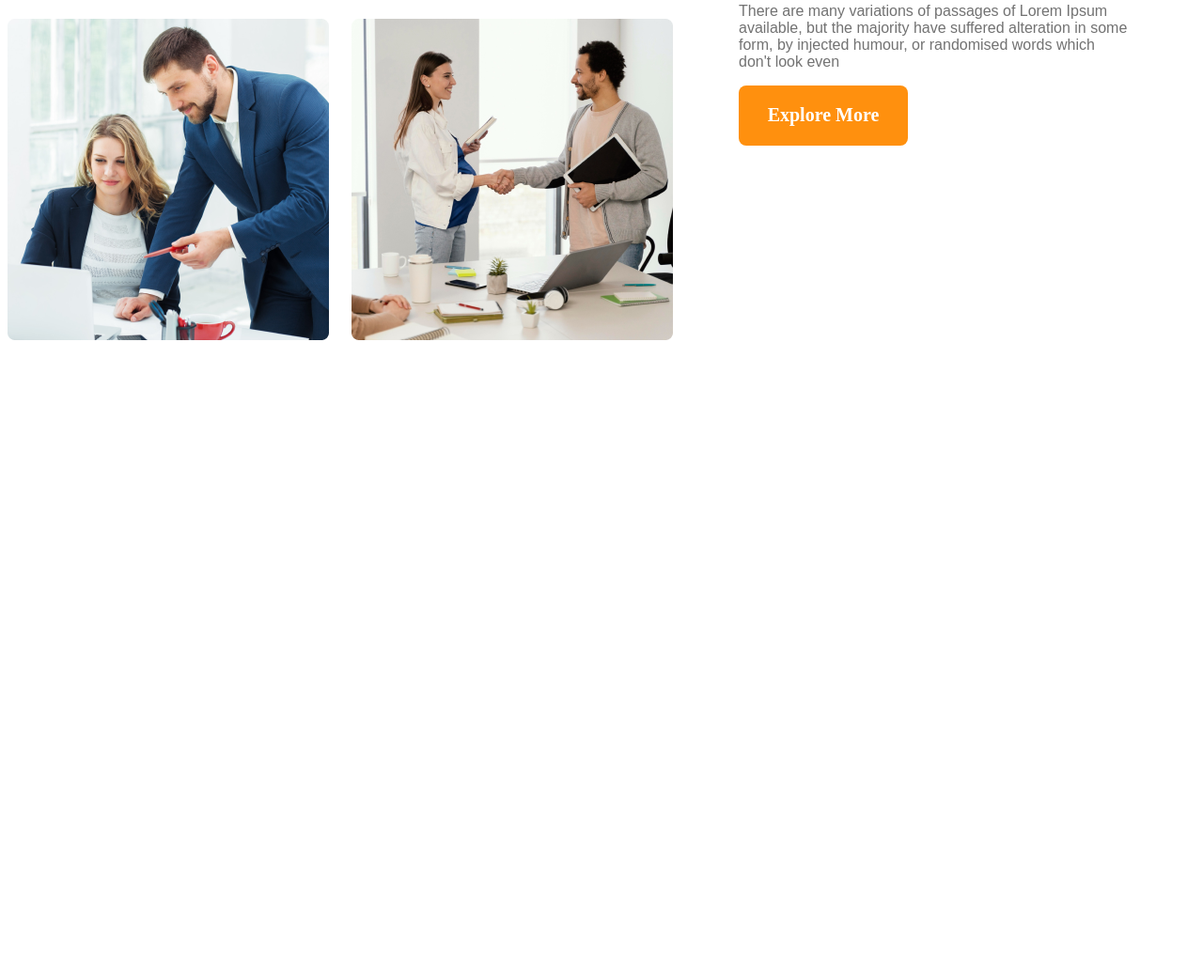
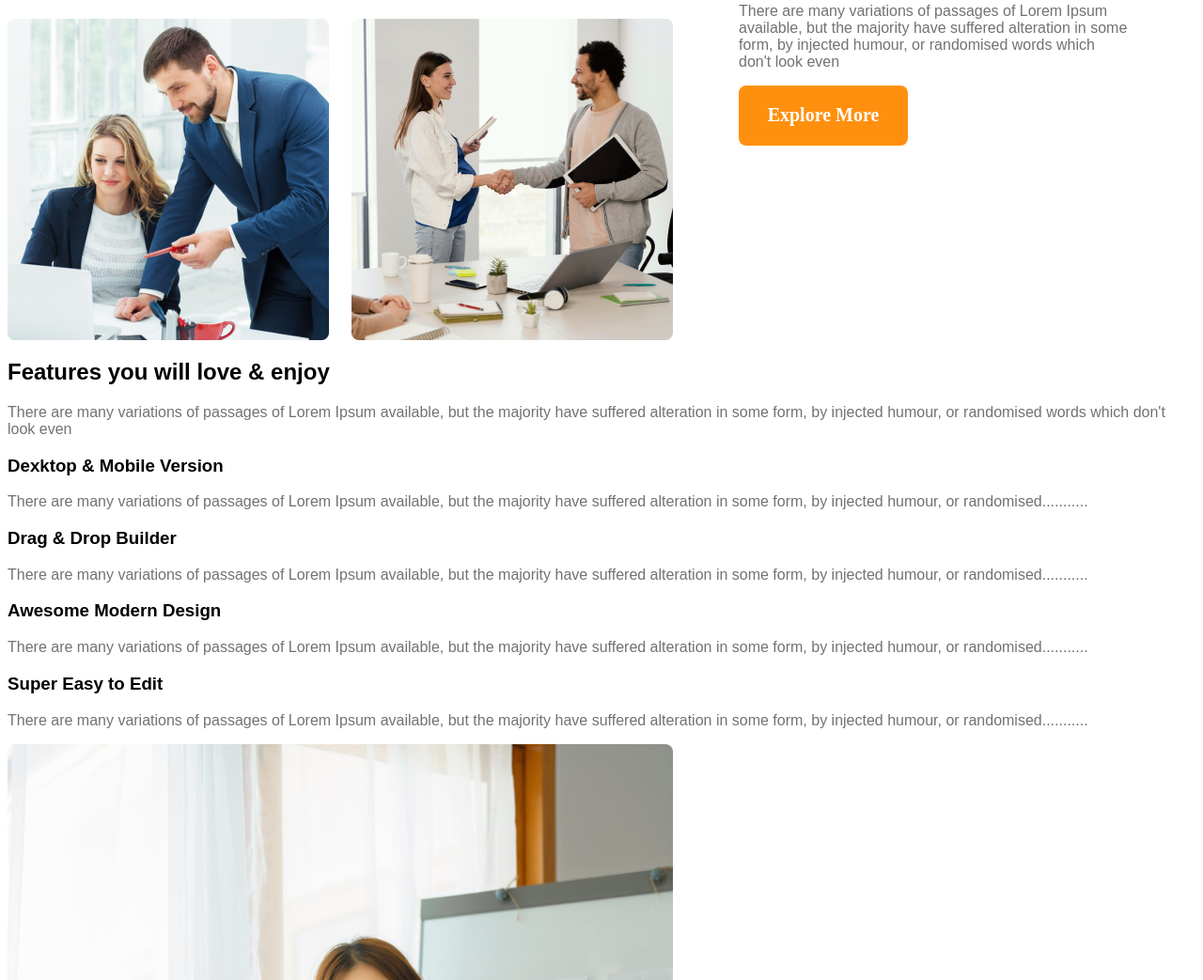
Before and after one commit to SOURAVcse9/architects, a plain HTML site: page index.html in a window 1280 px wide. Shown: the part 1277-2320 px from the top of the page at 94% size. Before the commit the page ends 1647 px from the top, so only its background shows below. Drawn offline with Linux system fonts and the light colour scheme.

Commit message:
finished the service work

```diff
--- a/index.html
+++ b/index.html
@@ -25,7 +25,7 @@
             <div class="bannar-content">
             <h1 class="bannar-title">Brand New Group of Architects
                 </h1>
-                <p class="title-discreption">
+                <p class="discreption">
                     There are many variations of passages of Lorem Ipsum available, but the majority have suffered alteration in some form, by injected humour, or randomised words which don't look even
                 </p>
             <button class="btn-primary">Explore More</button><br>
@@ -51,14 +51,50 @@
     </div>
     <div class="feature-discreption">
 <h3 class="feature-discreption-title"><span class="quick">Quick list</span><span class="of-our"> of Our </span><span class="featur">Features</span></h3>
-<p class="title-discreption">
+<p class="discreption">
     There are many variations of passages of Lorem Ipsum available, but the majority have suffered alteration in some form, by injected humour, or randomised words which don't look even
 </p>
 <button class="btn-primary">Explore More</button>
 
     </div>
 </section>
+<!-- service section -->
+<section class="service-container">
+    <div class="service-discreption">
+        <div class="service-title">
+           <h1> Features you will love & enjoy
+        </h1>
+        <p class="discreption">There are many variations of passages of Lorem Ipsum available, but the majority have suffered alteration in some form, by injected humour, or randomised words which don't look even</p>
+    </div>
+<!-- .service$*4>h3+p -->
+<div class="service1">
+    <h3 class="service-name">Dexktop & Mobile Version</h3>
+    <p class="discreption">There are many variations of passages of Lorem Ipsum available, but the majority have suffered alteration in some form, by injected humour, or randomised...........</p>
+</div>
 
+<div class="service2">
+    <h3 class="service-name">Drag & Drop Builder</h3>
+    <p class="discreption">There are many variations of passages of Lorem Ipsum available, but the majority have suffered alteration in some form, by injected humour, or randomised...........</p>
+</div>
+<div class="service3">
+    <h3 class="service-name">Awesome Modern Design</h3>
+    <p class="discreption">There are many variations of passages of Lorem Ipsum available, but the majority have suffered alteration in some form, by injected humour, or randomised...........</p>
+</div>
+
+<div class="service4">
+    <h3 class="service-name">Super Easy to Edit</h3>
+    <p class="discreption">There are many variations of passages of Lorem Ipsum available, but the majority have suffered alteration in some form, by injected humour, or randomised...........</p>
+</div>
+
+
+    </div>
+
+<div class="service-image">
+<img src="image/architect.png" alt="">
+</div>
+
+
+</section>
 
     </main>
     <footer></footer>
--- a/style.css
+++ b/style.css
@@ -13,7 +13,11 @@ border:none;
 cursor: pointer;
 }
 
-
+.discreption{
+    color: #727272;
+font-size: 16px;
+/* height:52px; */
+}
 
 /* work sans font */
 
@@ -67,11 +71,6 @@ margin: 0 auto !important;
 .bannar-title{
     color:#131313
 font-size: 64px;
-}
-.title-discreption{
-    color: #727272;
-font-size: 16px;
-/* height:52px; */
 }
 .bannar-image{
     margin-top: 50px;
```
